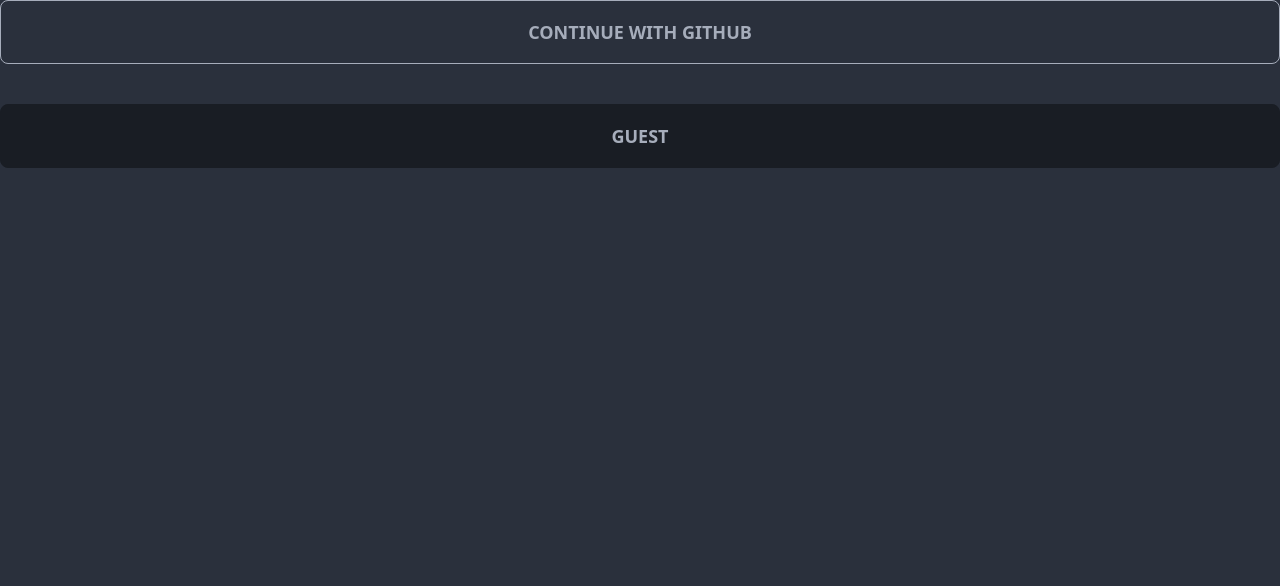
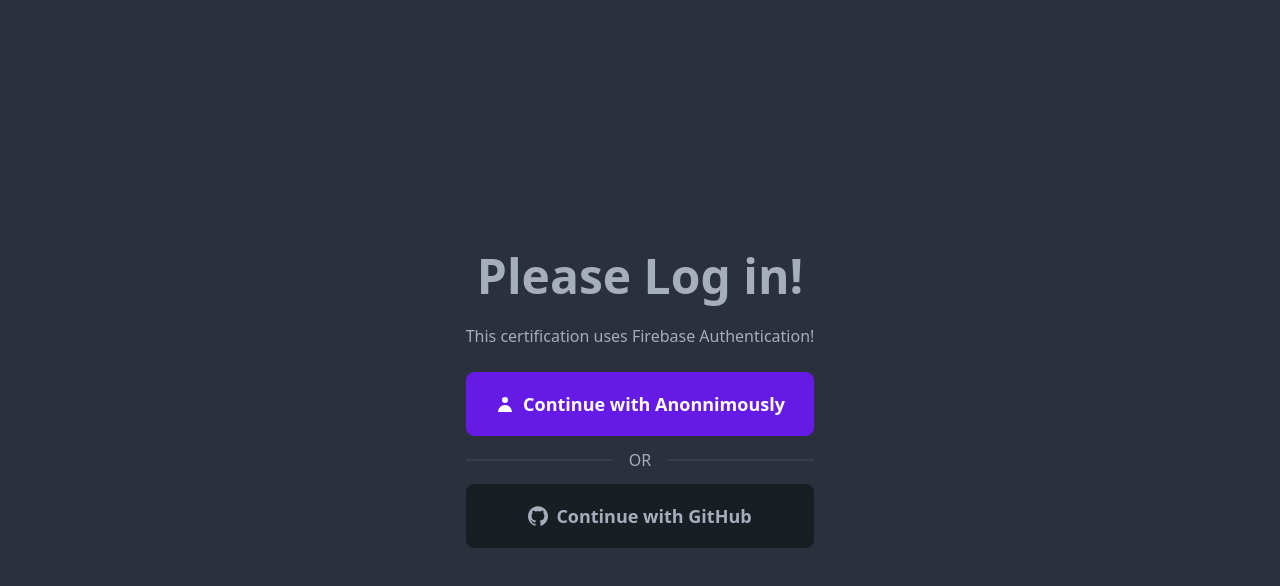
Before and after one commit to nabedev/next-firebase-auth-handson, a Next.js app: page / in a window 1280 px wide. Shown: the top 586 px of the page. Built offline with nearby package versions, Linux system fonts and the light colour scheme; no server answers.

Commit message:
Update login page UI

```diff
--- a/src/components/login-form.tsx
+++ b/src/components/login-form.tsx
@@ -34,13 +34,53 @@
   }
 
   return (
-    <div className="flex flex-col gap-y-10">
-      <button className="btn btn-lg btn-outline" onClick={loginWithGithub}>
-        Continue with GitHub
-      </button>
-      <button className="btn btn-lg" onClick={loginWithAnonymously}>
-        Guest
-      </button>
+    <div className="container max-w-md text-center">
+      <div className="flex h-screen">
+        <div className="m-auto">
+          <h1 class="text-5xl font-bold">Please Log in!</h1>
+          <p class="py-6">This certification uses Firebase Authentication!</p>
+          <div class="flex flex-col w-full border-opacity-50">
+            <button
+              className="btn btn-lg btn-primary normal-case gap-2"
+              onClick={loginWithAnonymously}
+            >
+              <svg
+                xmlns="http://www.w3.org/2000/svg"
+                class="h-5 w-5"
+                viewBox="0 0 20 20"
+                fill="currentColor"
+              >
+                <path
+                  fill-rule="evenodd"
+                  d="M10 9a3 3 0 100-6 3 3 0 000 6zm-7 9a7 7 0 1114 0H3z"
+                  clip-rule="evenodd"
+                />
+              </svg>
+              Continue with Anonnimously
+            </button>
+
+            <div class="divider">OR</div>
+            <button
+              className="btn btn-lg normal-case gap-2"
+              onClick={loginWithGithub}
+            >
+              <svg
+                aria-label="github"
+                height="20"
+                viewBox="0 0 14 14"
+                width="20"
+              >
+                <path
+                  d="M7 .175c-3.872 0-7 3.128-7 7 0 3.084 2.013 5.71 4.79 6.65.35.066.482-.153.482-.328v-1.181c-1.947.415-2.363-.941-2.363-.941-.328-.81-.787-1.028-.787-1.028-.634-.438.044-.416.044-.416.7.044 1.071.722 1.071.722.635 1.072 1.641.766 2.035.59.066-.459.24-.765.437-.94-1.553-.175-3.193-.787-3.193-3.456 0-.766.262-1.378.721-1.881-.065-.175-.306-.897.066-1.86 0 0 .59-.197 1.925.722a6.754 6.754 0 0 1 1.75-.24c.59 0 1.203.087 1.75.24 1.335-.897 1.925-.722 1.925-.722.372.963.131 1.685.066 1.86.46.48.722 1.115.722 1.88 0 2.691-1.641 3.282-3.194 3.457.24.219.481.634.481 1.29v1.926c0 .197.131.415.481.328C11.988 12.884 14 10.259 14 7.175c0-3.872-3.128-7-7-7z"
+                  fill="currentColor"
+                  fill-rule="nonzero"
+                ></path>
+              </svg>
+              Continue with GitHub
+            </button>
+          </div>
+        </div>
+      </div>
     </div>
   )
 }
--- a/src/pages/index.tsx
+++ b/src/pages/index.tsx
@@ -28,7 +28,6 @@
     if (loading) return <button className="btn btn-lg btn-ghost loading" />
     if (error) return <p>Error : {error.message}</p>
 
-    console.log('index render')
     return (
       <div className="flex flex-col gap-y-10 items-center">
         <TodoInput onAddTodo={handleAddTodo} />
```
